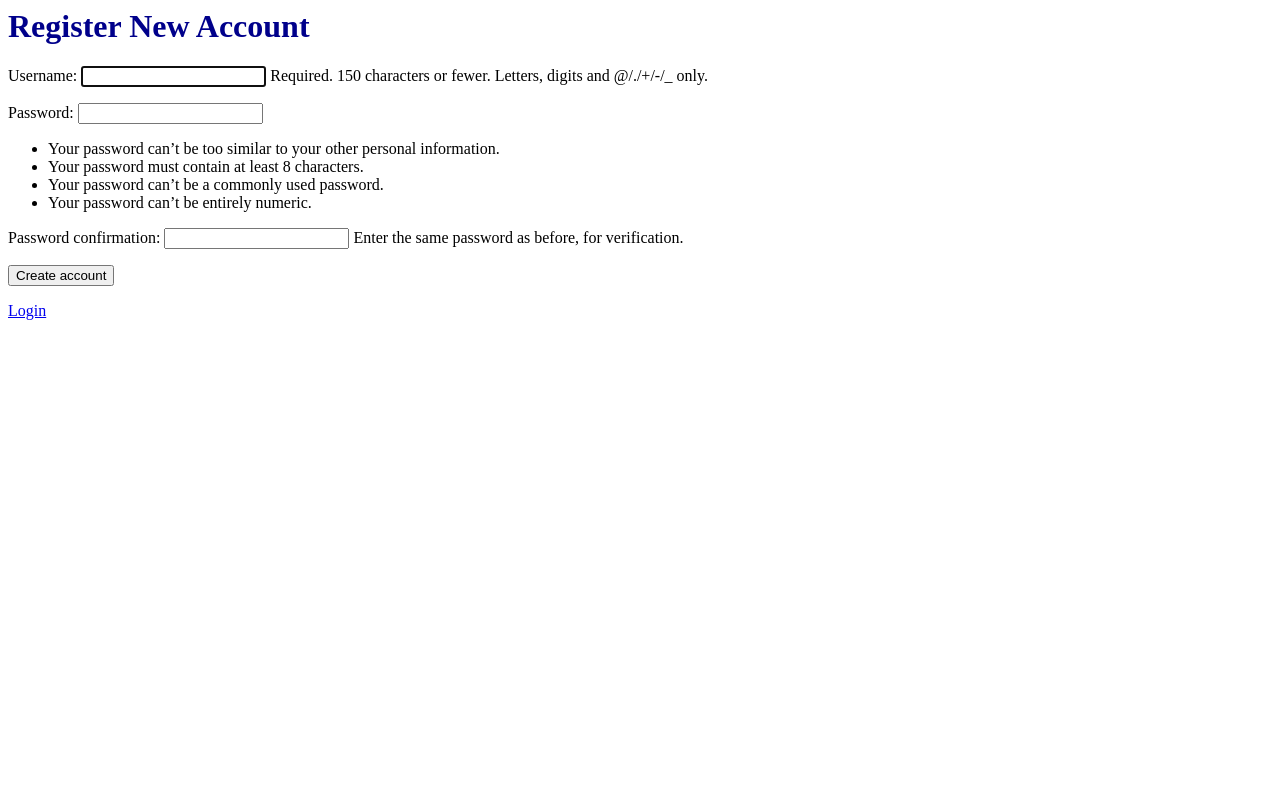
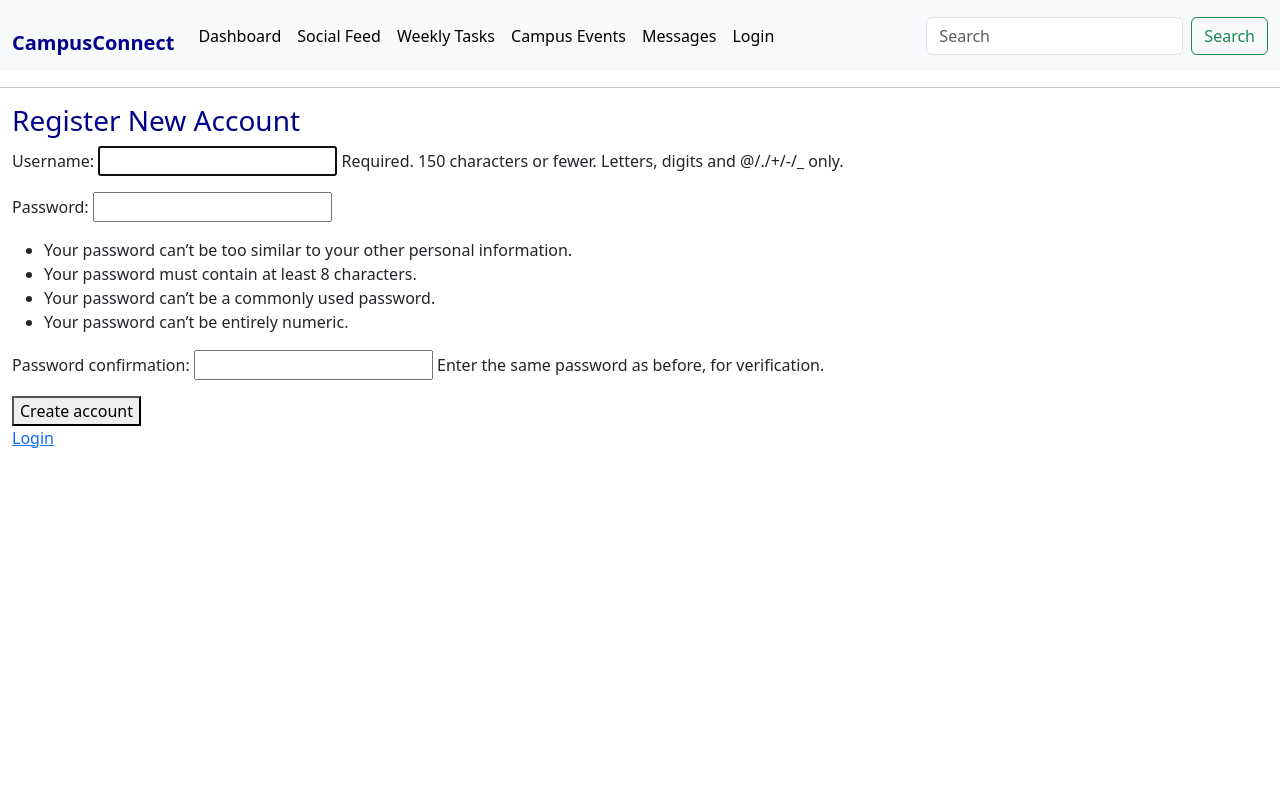
Before and after one commit to Bryanna-Terrazas/campusConnect2026, a Django app: page /register/ in a window 1280 px wide. Run offline with Django 5.2, Linux system fonts and the light colour scheme.

Commit message:
formatting

```diff
--- a/campusConnectApp/templates/base.html
+++ b/campusConnectApp/templates/base.html
@@ -3,9 +3,9 @@
   <head>
     <meta charset="utf-8">
     <meta name="viewport" content="width=device-width, initial-scale=1">
-    <link rel="icon" type="image/x-icon" href="/images/favicon.ico">
     <title>Campus Connect</title>
     <link href="https://cdn.jsdelivr.net/npm/bootstrap@5.3.8/dist/css/bootstrap.min.css" rel="stylesheet" integrity="sha384-sRIl4kxILFvY47J16cr9ZwB07vP4J8+LH7qKQnuqkuIAvNWLzeN8tE5YBujZqJLB" crossorigin="anonymous">
+    <link rel="icon" type="image/x-icon" href="/images/favicon.ico">
   </head>
 
   <body>
--- a/campusConnectApp/templates/navbar.html
+++ b/campusConnectApp/templates/navbar.html
@@ -1,6 +1,6 @@
 <nav class="navbar navbar-expand-lg bg-body-tertiary">
   <div class="container-fluid">
-    <a class="navbar-brand" href="#"style="text-align:border-left;margin-top:15px;color:darkblue;font_family:sans-serif;">CampusConnect</a>
+    <a class="navbar-brand" href="#"style="text-align:border-left;margin-top:15px;color:darkblue;font_family:sans-serif;"><b>CampusConnect</b></a>
     <button class="navbar-toggler" type="button" data-bs-toggle="collapse" data-bs-target="#navbarSupportedContent" aria-controls="navbarSupportedContent" aria-expanded="false" aria-label="Toggle navigation">
       <span class="navbar-toggler-icon"></span>
     </button>
--- a/campusConnectApp/templates/register.html
+++ b/campusConnectApp/templates/register.html
@@ -1,9 +1,28 @@
-<h1 style="text-align:border-left;color:darkblue;font_family:sans-serif;">Register New Account</h1>
+<!DOCTYPE html>
+{%extends "base.html"%}
+<html lang="en">
+<head>
+    <meta charset="UTF-8" name="viewport" content="width=device-width, initial-scale=1.0">
+    <title>Campus Connect Register</title>
+    <style>
+        body{backg}
+    </style>
+</head>
 
-<form method="post">
+
+{%block content%}
+<header>
+    <hr width="100%" size="2">
+    <h3 style="text-align:border-left;margin-left:12px;color:darkblue;font_family:sans-serif;">Register New Account</h3>
+
+</header>
+
+
+<form method="post" style="text-align:border-left;margin-left:12px;font_family:sans-serif;">
   {% csrf_token %}
   {{ form.as_p }}
   <button type="submit">Create account</button>
 </form>
 
-<a href="{% url 'login' %}">Login</a>
+<a href="{% url 'login' %}" style="text-align:border-left;margin-left:12px;font_family:sans-serif;">Login</a>
+{%endblock%}
--- a/campusConnectApp/templates/social.html
+++ b/campusConnectApp/templates/social.html
@@ -13,7 +13,7 @@
 
 <h4 style="text-align:border-left;margin-left:12px;color:darkblue;font_family:sans-serif;">Social Feed</h4>
 
-<form method="post">
+<form method="post" style="text-align:border-left;margin-left:12px;font_family:sans-serif;">
   {% csrf_token %}
   {{ form.as_p }}
   <button type="submit">Make Post</button>
```
Also changed, not shown: campusConnectApp/templates/login.html (+22 -3 lines).
